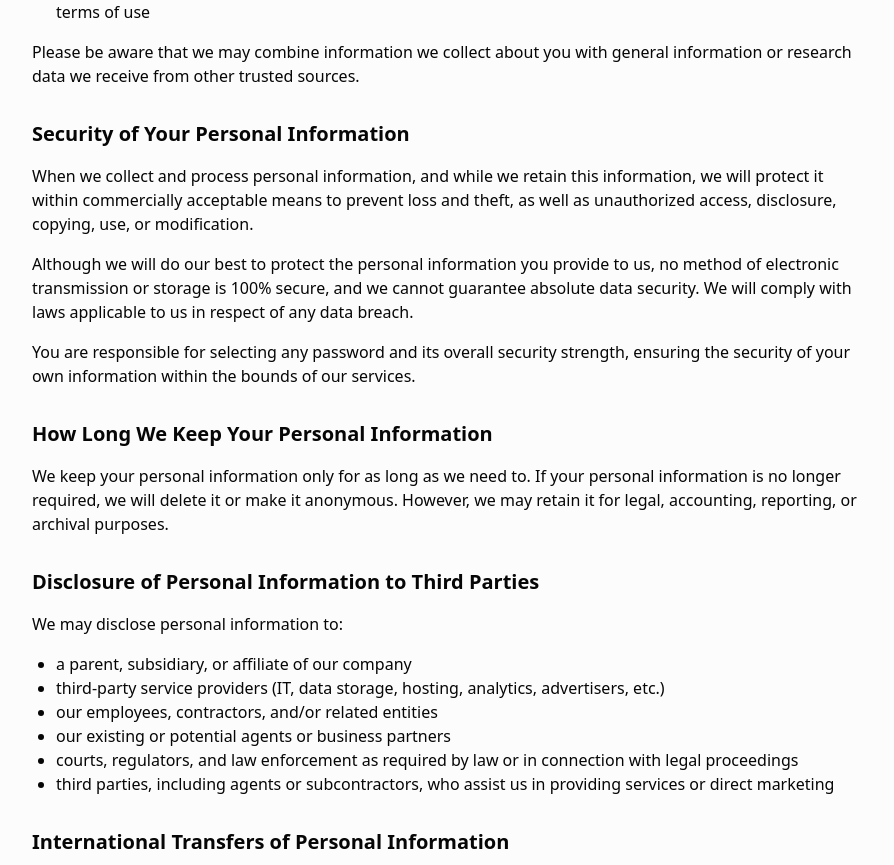
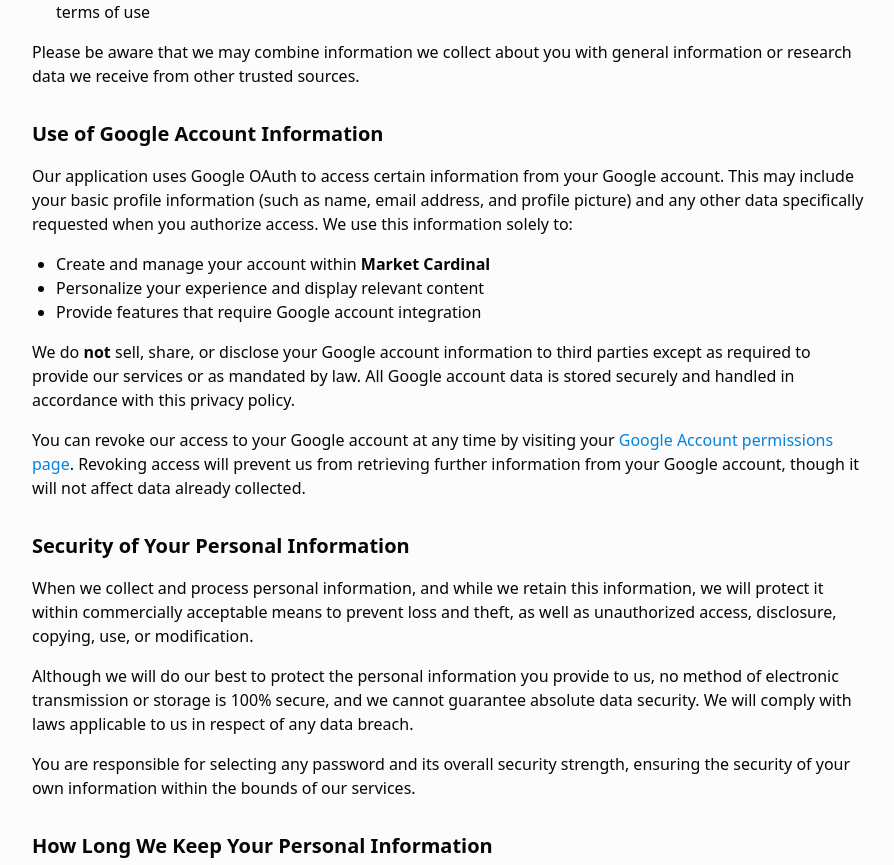
Before and after one commit to shaynelachapelle/market-cardinal, a React (Vite) app: page /privacy in a window 1280 px wide. Shown: the part 1508-2373 px from the top of the page, without its empty margins (192-1086 px from the left). Built offline with nearby package versions, Linux system fonts and the light colour scheme; no server answers; the database is empty.

Commit message:
updated privacy policy and ToS

```diff
--- a/src/app/pages/PrivacyPolicyPage.jsx
+++ b/src/app/pages/PrivacyPolicyPage.jsx
@@ -7,7 +7,7 @@
       <div className="max-w-4xl mx-auto bg-bg shadow-md rounded-xl p-8 text-text cursor-default">
         <h1 className="text-3xl font-bold mb-6">Privacy Policy</h1>
 
-        <p className="text-sm text-text-muted mb-6">Last Updated: 09/28/2025</p>
+        <p className="text-sm text-text-muted mb-6">Last Updated: 09/29/2025</p>
 
         <p className="mb-4">
           Your privacy is important to us. It is{" "}
@@ -121,6 +121,47 @@
           with general information or research data we receive from other
           trusted sources.
         </p>
+
+        {/* --- Google OAuth Section --- */}
+        <h2 className="text-xl font-semibold mt-8 mb-4">
+          Use of Google Account Information
+        </h2>
+        <p className="mb-4">
+          Our application uses Google OAuth to access certain information from
+          your Google account. This may include your basic profile information
+          (such as name, email address, and profile picture) and any other data
+          specifically requested when you authorize access. We use this
+          information solely to:
+        </p>
+        <ul className="list-disc ml-6 mb-4">
+          <li>
+            Create and manage your account within{" "}
+            <span className="font-semibold">Market Cardinal</span>
+          </li>
+          <li>Personalize your experience and display relevant content</li>
+          <li>Provide features that require Google account integration</li>
+        </ul>
+        <p className="mb-4">
+          We do <span className="font-semibold">not</span> sell, share, or
+          disclose your Google account information to third parties except as
+          required to provide our services or as mandated by law. All Google
+          account data is stored securely and handled in accordance with this
+          privacy policy.
+        </p>
+        <p className="mb-4">
+          You can revoke our access to your Google account at any time by
+          visiting your{" "}
+          <a
+            href="https://myaccount.google.com/permissions"
+            className="text-primary hover:opacity-80 duration-200"
+          >
+            Google Account permissions page
+          </a>
+          . Revoking access will prevent us from retrieving further information
+          from your Google account, though it will not affect data already
+          collected.
+        </p>
+        {/* --- End Google OAuth Section --- */}
 
         <h2 className="text-xl font-semibold mt-8 mb-4">
           Security of Your Personal Information
--- a/src/app/pages/TermsOfServicePage.jsx
+++ b/src/app/pages/TermsOfServicePage.jsx
@@ -6,7 +6,7 @@
     <div className="relative min-h-screen bg-bg-dark py-10 px-6">
       <div className="max-w-4xl mx-auto bg-bg shadow-md rounded-xl p-8 cursor-default">
         <h1 className="text-3xl font-bold mb-6 text-text">Terms of Service</h1>
-        <p className="text-sm text-text-muted mb-6">Last Updated: 09/28/2025</p>
+        <p className="text-sm text-text-muted mb-6">Last Updated: 09/29/2025</p>
 
         <div className="space-y-8 text-text">
           <section>
@@ -132,7 +132,38 @@
           </section>
 
           <section>
-            <h2 className="text-xl font-semibold mb-3">11. Contact Us</h2>
+            <h2 className="text-xl font-semibold mb-3">
+              11. Use of Google Account Information
+            </h2>
+            <p>
+              By using Google OAuth to access{" "}
+              <span className="font-semibold">Market Cardinal</span>, you allow
+              us to retrieve certain information from your Google account, such
+              as your name, email address, and profile picture. We use this
+              information solely to provide and personalize our Services.
+            </p>
+            <p>
+              We do <span className="font-semibold">not</span> sell or share
+              your Google account information to third parties except as
+              required to provide our Services or as mandated by law. All Google
+              account data is stored securely and handled in accordance with
+              this Terms of Service and our Privacy Policy.
+            </p>
+            <p>
+              You may revoke our access at any time via your{" "}
+              <a
+                href="https://myaccount.google.com/permissions"
+                className="text-primary hover:opacity-80 duration-200"
+              >
+                Google Account permissions page
+              </a>
+              . Revoking access will prevent us from retrieving further
+              information from your Google account, though it will not affect
+              data already collected.
+            </p>
+          </section>
+          <section>
+            <h2 className="text-xl font-semibold mb-3">12. Contact Us</h2>
             <p>
               If you have any questions about these Terms, please contact us at:
             </p>
```
